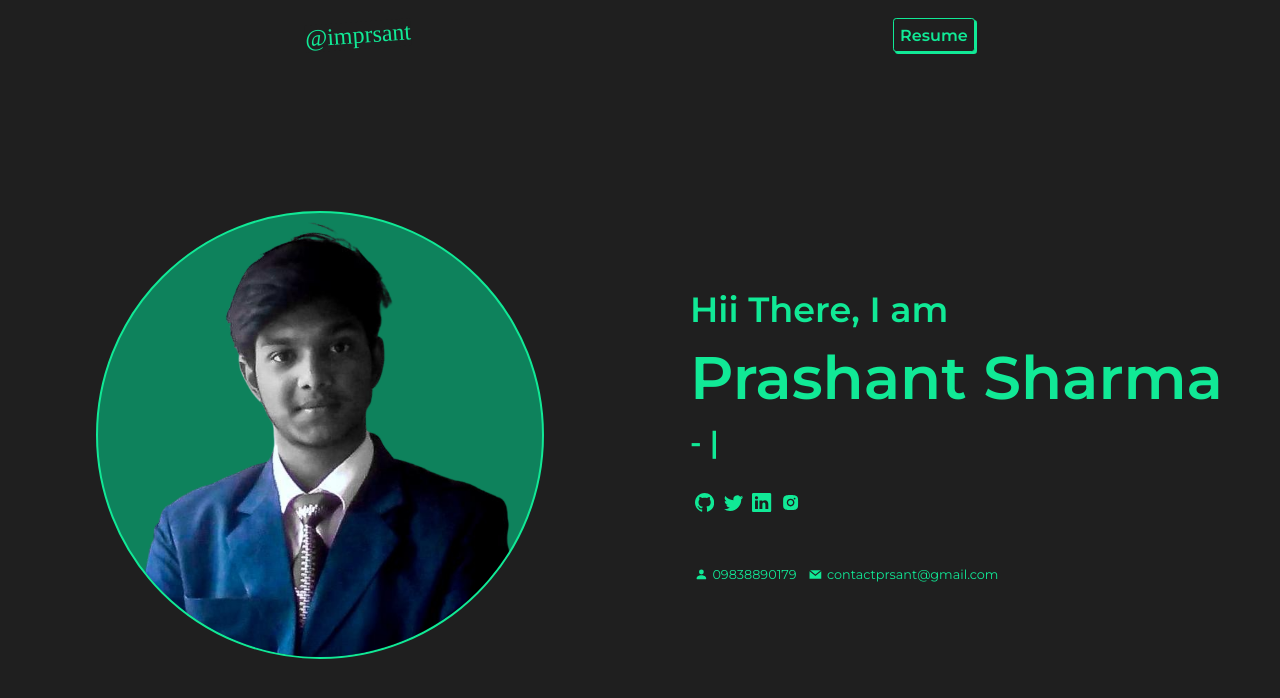
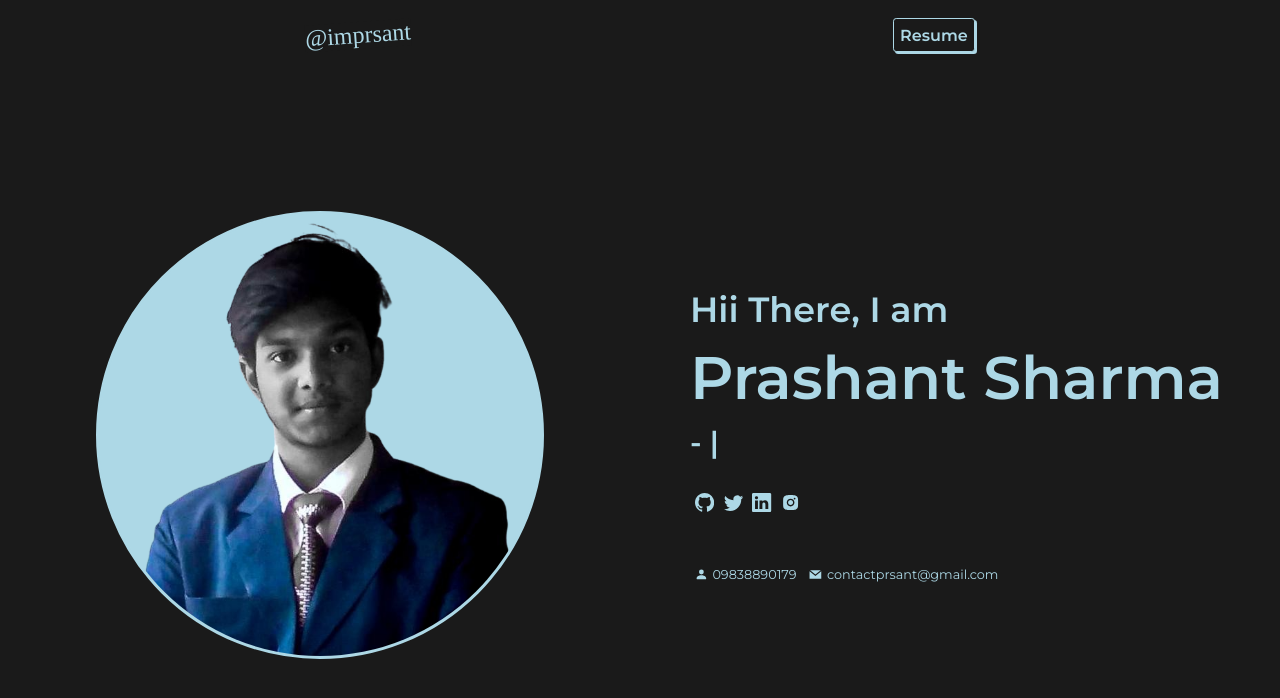
Before and after one commit to codingsapienss/protfolio-website, a React (Vite) app: page / in a window 1280 px wide. Shown: the top 698 px of the page. Built offline with nearby package versions, Linux system fonts and the light colour scheme; a web font is replaced by a local one.

Commit message:
style_update

```diff
--- a/src/components/Intro/Intro.scss
+++ b/src/components/Intro/Intro.scss
@@ -31,8 +31,8 @@
         max-width: 70%;
         opacity: 1;
         border-radius: 50%;
-        border: 2px solid $mainColor;
-        background-color: rgba(4, 199, 134, 0.596);
+        border: 3px solid lightblue;
+        background-color: lightblue;
       }
     }
 
--- a/src/components/Portfolio/Portfolio.scss
+++ b/src/components/Portfolio/Portfolio.scss
@@ -42,7 +42,7 @@
       width: 480px;
       max-width: 80vw;
       border-radius: 0.1rem;
-      // border: 3px solid $mainColor;
+      border: 2px solid $mainColor;
       // border-radius: 0.4rem;
       margin: 10px 20px;
       display: flex;
--- a/src/components/PortfolioList/PortfolioList.scss
+++ b/src/components/PortfolioList/PortfolioList.scss
@@ -16,7 +16,7 @@ li {
   &.active {
     background-color: $mainColor;
     color: $bgColor;
-    border-radius: 0.1rem;
+    border-radius: 0.2rem;
     // padding: 7px;
   }
 
--- a/src/components/Topbar/Topbar.jsx
+++ b/src/components/Topbar/Topbar.jsx
@@ -2,16 +2,12 @@ import './Topbar.scss'
 
 const topbar = () => {
   return (
-
-
     <div id='topbar' className='topbar'>
       <a href="#intro" className='logo'>@imprsant
       </a>
 
       <a target='_blank' rel="noreferrer" id='resume' href="https://drive.google.com/file/d/16y89aYIi8mpdt0fvIRkd7G414jwPTh-P/view?usp=drive_link" > Resume
       </a>
-
-
     </div>
   )
 }
--- a/src/global.scss
+++ b/src/global.scss
@@ -1,5 +1,5 @@
-$mainColor: rgb(17, 233, 150);
-$bgColor: rgb(31, 31, 31);
+$mainColor: lightBlue;
+$bgColor: rgb(26, 26, 26);
 
 $width: 768px;
 
```
